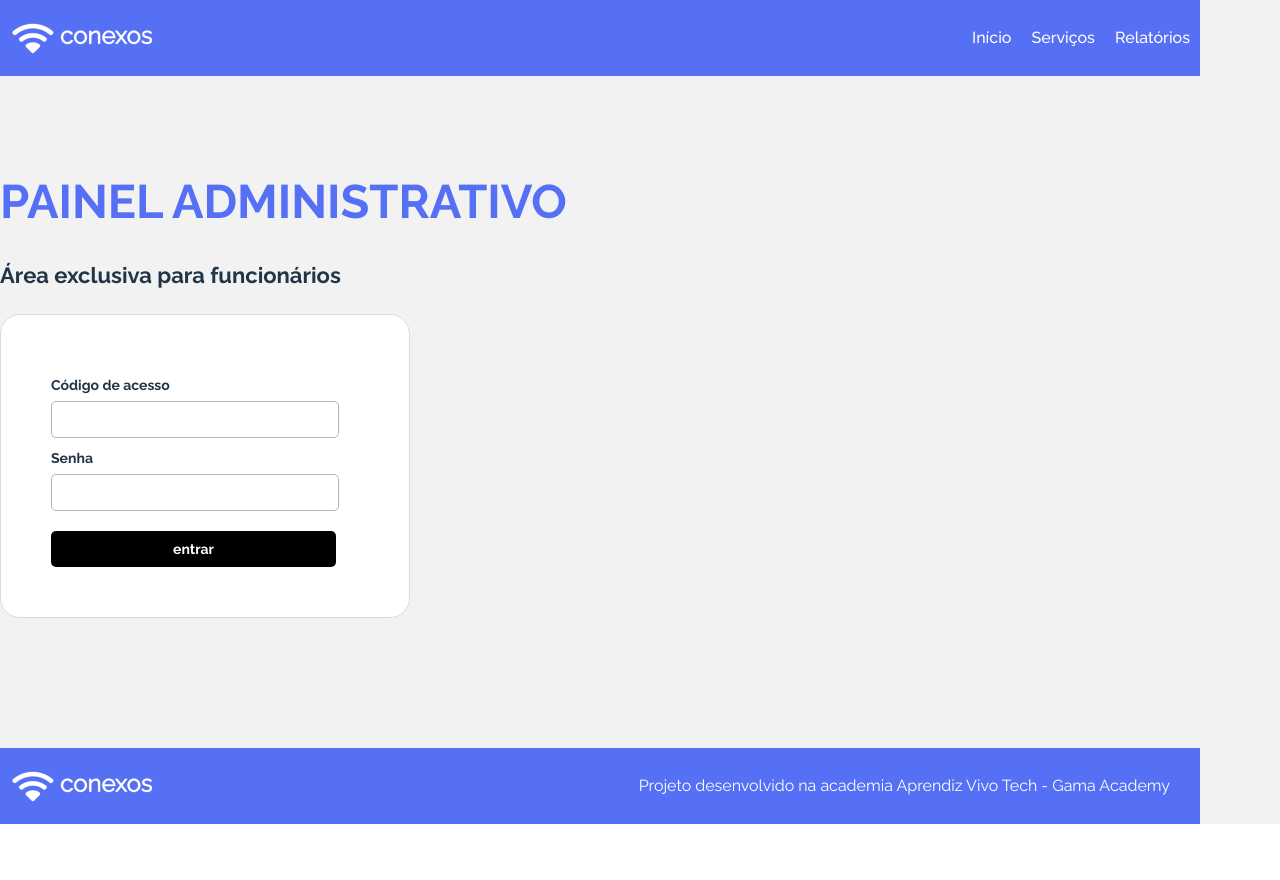
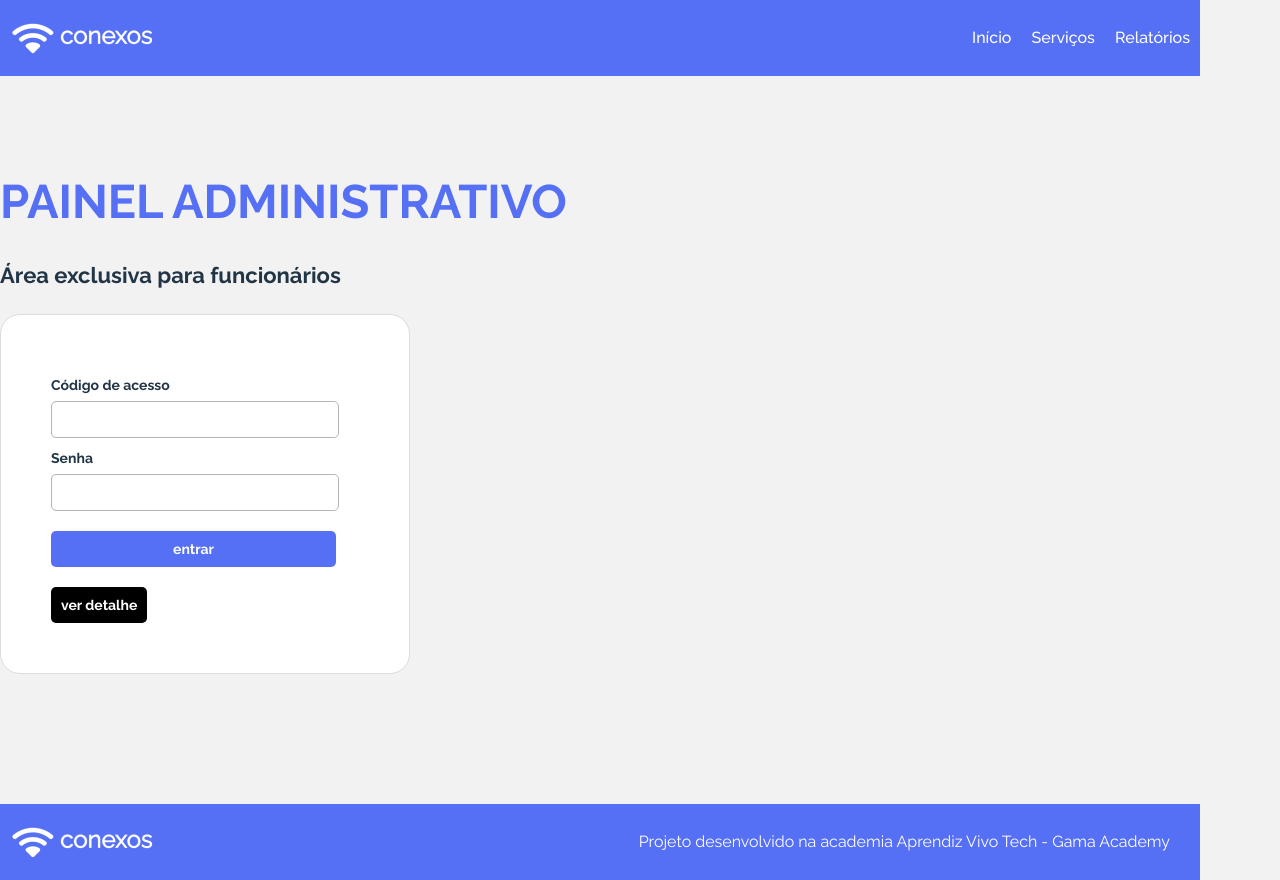
Before and after one commit to sm1-rise/projeto-integrador-conexoes-7, a React (Vite) app in the folder react-sprint2/: page / in a window 1280 px wide. Before the commit the page ends 824 px from the top, so only its background shows below. Built offline with nearby package versions, Linux system fonts and the light colour scheme; the HTML template or start-up script is replaced by a standard one.

Commit message:
botao fixed

```diff
--- a/react-sprint2/src/components/Botao/index.tsx
+++ b/react-sprint2/src/components/Botao/index.tsx
@@ -16,7 +16,6 @@ export default function Botao({
 }: ButtonProps) {
     onClick
     return <>{visible &&
-
         <Btt onClick={onClick}>{text}</Btt>}
 
     </>
--- a/react-sprint2/src/components/BotaoTeste/index.tsx
+++ b/react-sprint2/src/components/BotaoTeste/index.tsx
@@ -3,17 +3,16 @@ import { Container } from "./style";
 import styled from "styled-components";
 import { CSS } from "styled-components/dist/types";
 
-
 interface TextoBotaoProps {
     text: string;
-    onClick?: () => void
+    onClick?: () => void,
 }
 
 export default function BotaoTeste({
     text = "enviar"
 }: TextoBotaoProps) {
     return <>
-        <Container type="secondary">
+        <Container >
             {text}
         </Container>
     </>
--- a/react-sprint2/src/components/BotaoTeste/style.ts
+++ b/react-sprint2/src/components/BotaoTeste/style.ts
@@ -1,6 +1,5 @@
-import styled from "styled-components";
-import { css } from "@emotion/react";
-
+import { css } from "styled-components"
+import styled from "styled-components"
 
 const DefStyle = {
     primary: css`
@@ -17,19 +16,26 @@ const DefStyle = {
         `
 };
 
-interface ContainerProps {
+interface ContainerPropsB {
     type: keyof typeof DefStyle;
+    destrutive?: boolean
 }
 
-export const Container = styled.button<ContainerProps>`
+export const Container = styled.button`
     font-size:14px;
     padding: 10px 122px;
     margin-top: 20px;
     border: 1px #556FF5;
     border-radius: 5px;
+    color:#fff;
     cursor:pointer;
     font-family: 'Raleway', sans-serif;
     font-weight: 700;
+    background-color:  #556FF5;
+`;
 
-    ${(props) => DefStyle[props.type]}
-`;
+export const BotaoPainel = styled(Container)`
+    background-color:#000;
+    color:#fff;
+    padding: 10px 10px;
+`
--- a/react-sprint2/src/components/FormLogin/index.tsx
+++ b/react-sprint2/src/components/FormLogin/index.tsx
@@ -1,5 +1,6 @@
 import BotaoTeste from "../BotaoTeste";
-import { Form, Container, CamposForm } from "./style";
+import { BotaoPainel } from "../BotaoTeste/style";
+import { Form, CamposForm, Container } from "./style";
 import { FormEventHandler, useState } from "react";
 
 
@@ -35,8 +36,12 @@ export default function LoginAcesso() {
                             value={senha}
                             onChange={(e) => setSenha(e.target.value)}
                         />
+
                     </CamposForm>
                     <BotaoTeste text="entrar" />
+                    <BotaoPainel>ver detalhe</BotaoPainel>
+
+
                 </Form>
             </Container >
         </>
```
